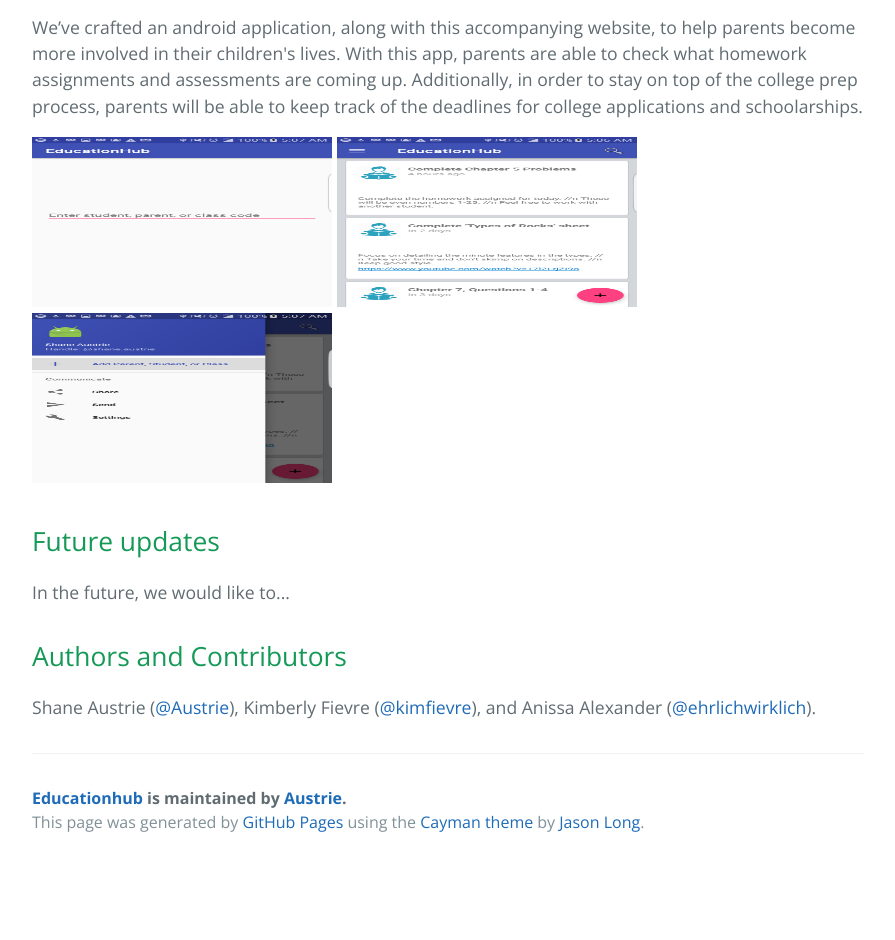
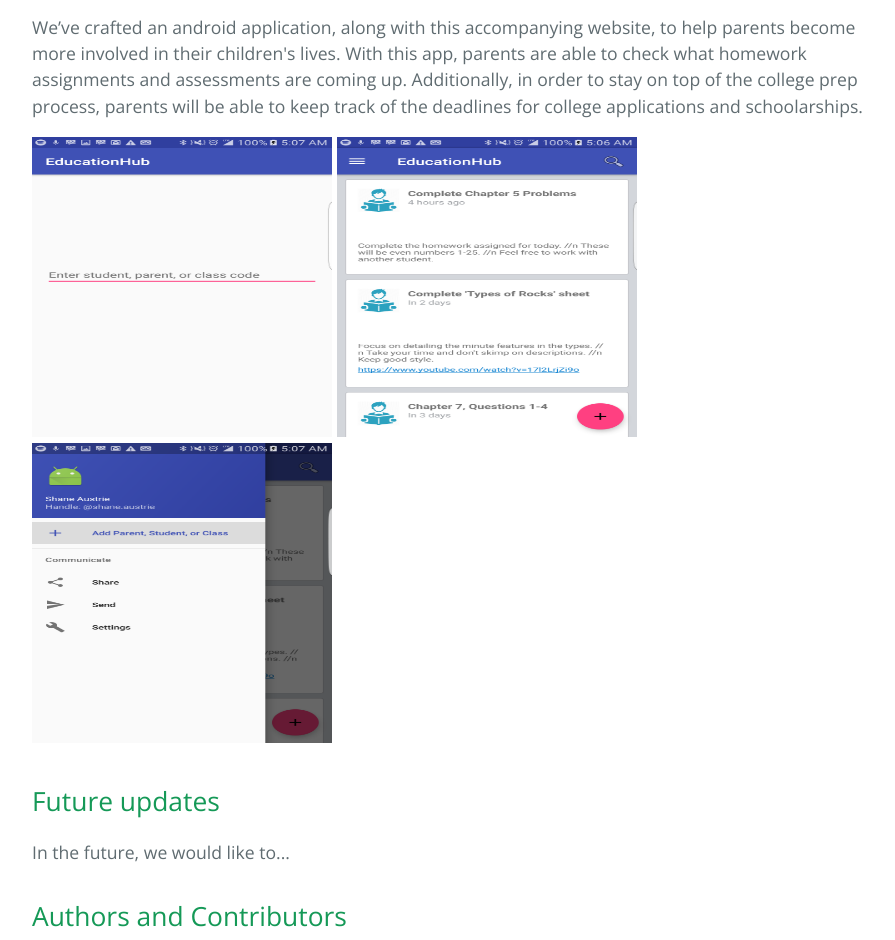
Before and after one commit to Austrie/EducationHub, a plain HTML site: page index.html in a window 1280 px wide. Shown: the part 580-1520 px from the top of the page, without its empty margins (192-1087 px from the left). Before the commit the page ends 1446 px from the top, so only its background shows below. Drawn offline with nearby package versions, Linux system fonts and the light colour scheme.

Commit message:
img update 4

```diff
--- a/index.html
+++ b/index.html
@@ -26,9 +26,9 @@
 <h2><a id="designer-templates" class="anchor" href="#designer-templates" aria-hidden="true"><span aria-hidden="true" class="octicon octicon-link"></span></a>Our Solution.</h2>
 
 <p>We’ve crafted an android application, along with this accompanying website, to help parents become more involved in their children's lives. With this app, parents are able to check what homework assignments and assessments are coming up. Additionally, in order to stay on top of the college prep process, parents will be able to keep track of the deadlines for college applications and schoolarships. </p>
-      <img src="stylesheets/Screenshot_20161105-050726.jpg" height="170" width="300">
-      <img src="stylesheets/Screenshot_20161105-050657.jpg" height="170" width="300">
-      <img src="stylesheets/Screenshot_20161105-050720.jpg" height="170" width="300">
+      <img src="stylesheets/Screenshot_20161105-050726.jpg" height="300" width="300">
+      <img src="stylesheets/Screenshot_20161105-050657.jpg" height="300" width="300">
+      <img src="stylesheets/Screenshot_20161105-050720.jpg" height="300" width="300">
 
 <h2>
 <a id="creating-pages-manually" class="anchor" href="#creating-pages-manually" aria-hidden="true"><span aria-hidden="true" class="octicon octicon-link"></span></a>Future updates</h2>
```
